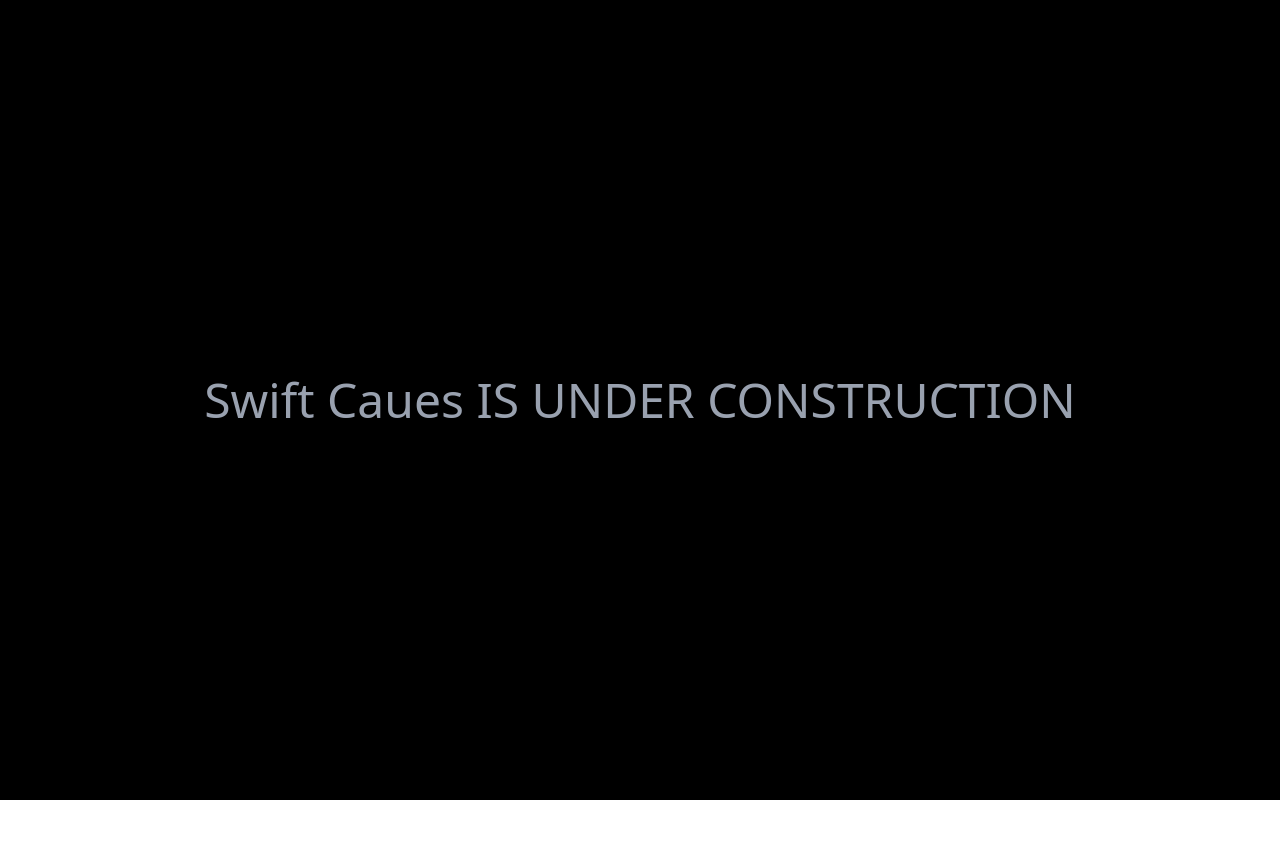
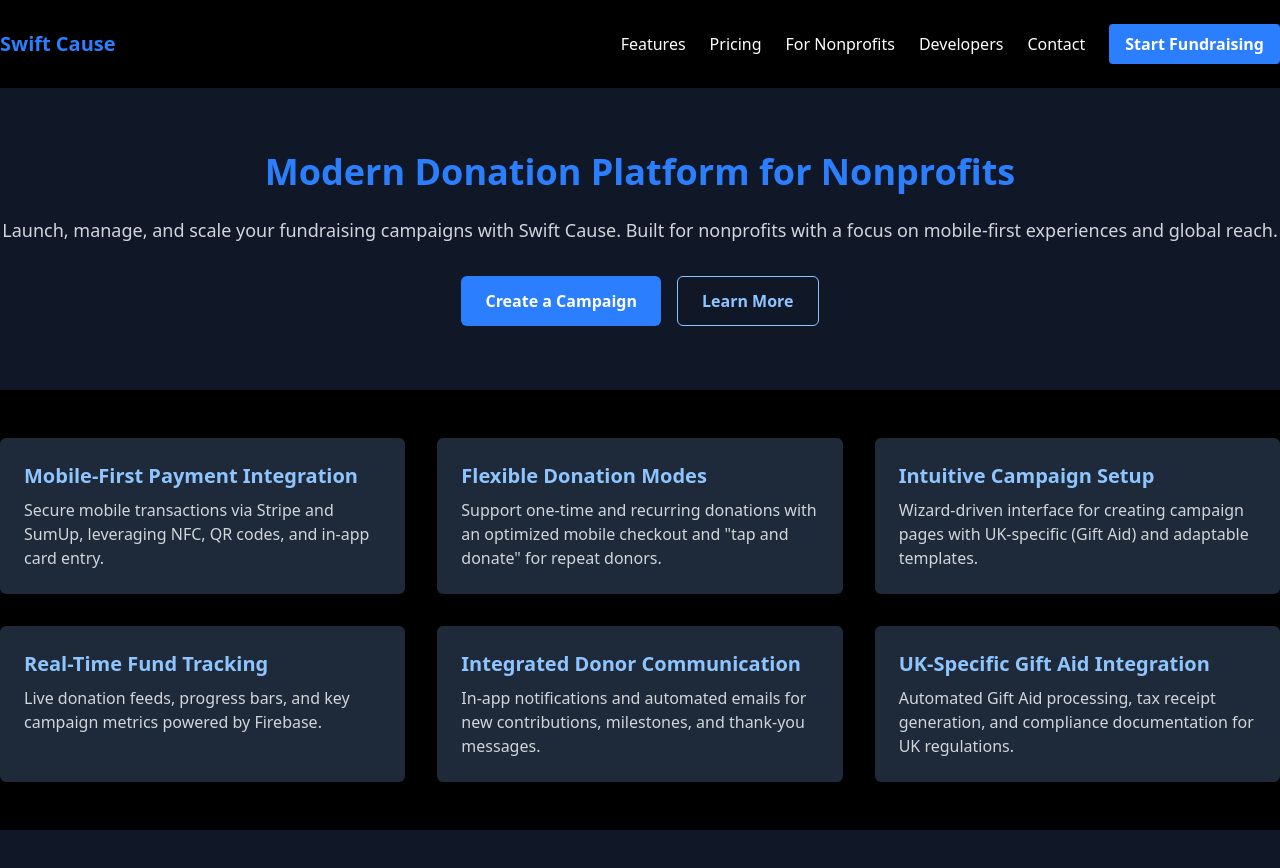
Before and after one commit to YNVSolutions/SwiftCause_Web, a Next.js app: page / in a window 1280 px wide. Shown: the top 868 px of the page. Before the commit the page ends 800 px from the top, so only its background shows below. Built offline with nearby package versions, Linux system fonts and the light colour scheme.

Commit message:
adding them to main page

```diff
--- a/app/page.tsx
+++ b/app/page.tsx
@@ -1,11 +1,14 @@
-import React from 'react'
+import React from "react";
+import NavBar from "./Components/Others/NavBar";
+import Main from "./Components/Others/Main";
 
-const page = () => {
+const Page = () => {
   return (
+    <div>
+      <NavBar />
+      <Main />
+    </div>
+  );
+};
 
-    <div className='w-full h-screen text-7xl sm:text-4xl md:text-5xl flex justify-center items-center bg-black text-gray-400'>Swift Caues IS UNDER CONSTRUCTION</div>
-
-  )
-}
-
-export default page
+export default Page;
```
